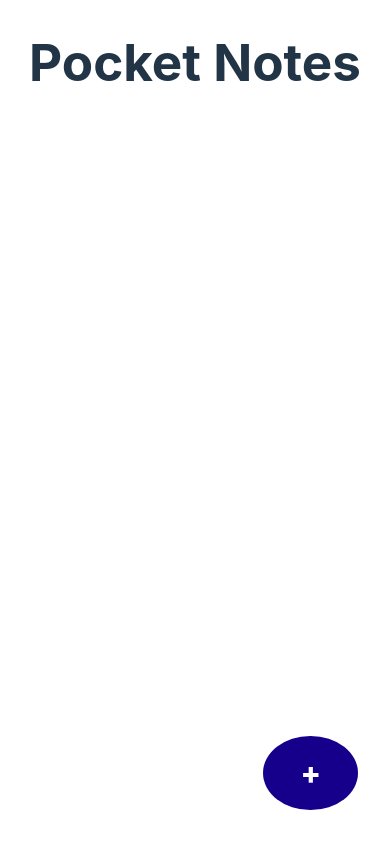
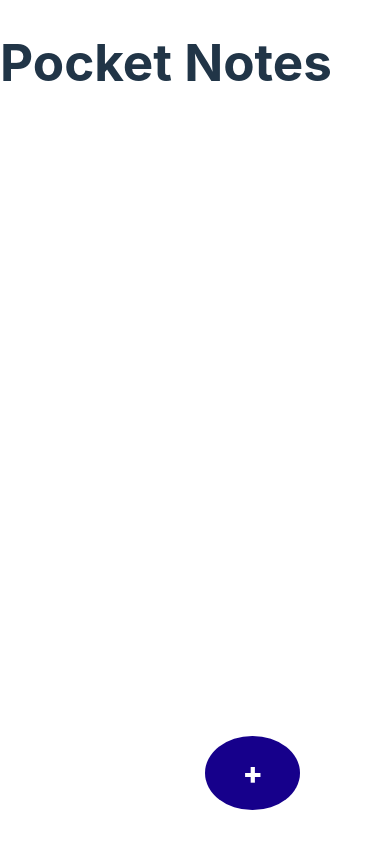
Before and after one commit to Anchala26/Pocket-Notes-App, a React (Vite) app: page / in a window 390 px wide. Built offline with nearby package versions, Linux system fonts and the light colour scheme.

Commit message:
Update Mainpage.module.css

```diff
--- a/src/components/MainPage/Mainpage.module.css
+++ b/src/components/MainPage/Mainpage.module.css
@@ -130,7 +130,7 @@ body {
   }
 
   .note_title_section {
-    width: 100vw;
+    width: 100%;
   }
 
   .main_screen {
```
